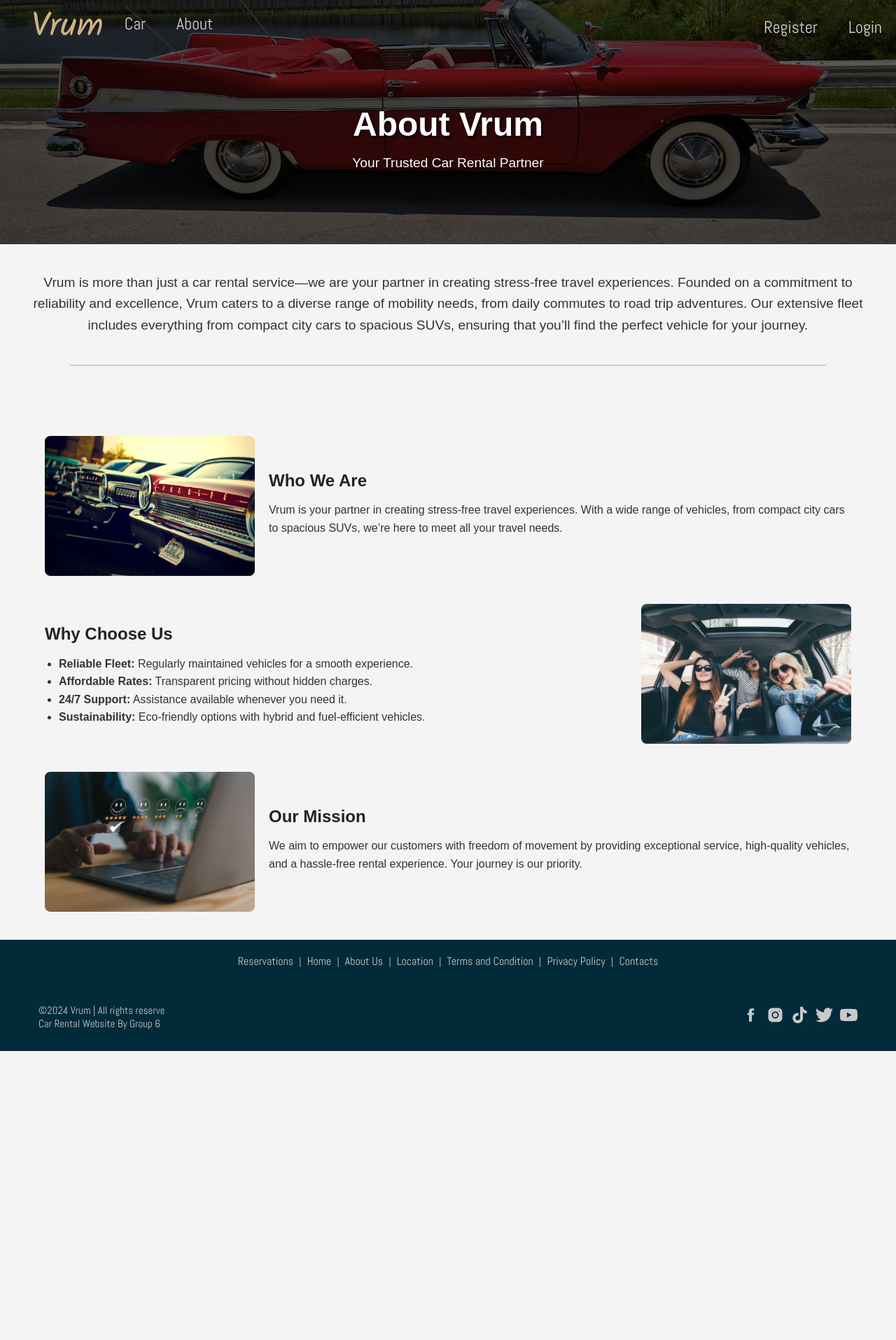
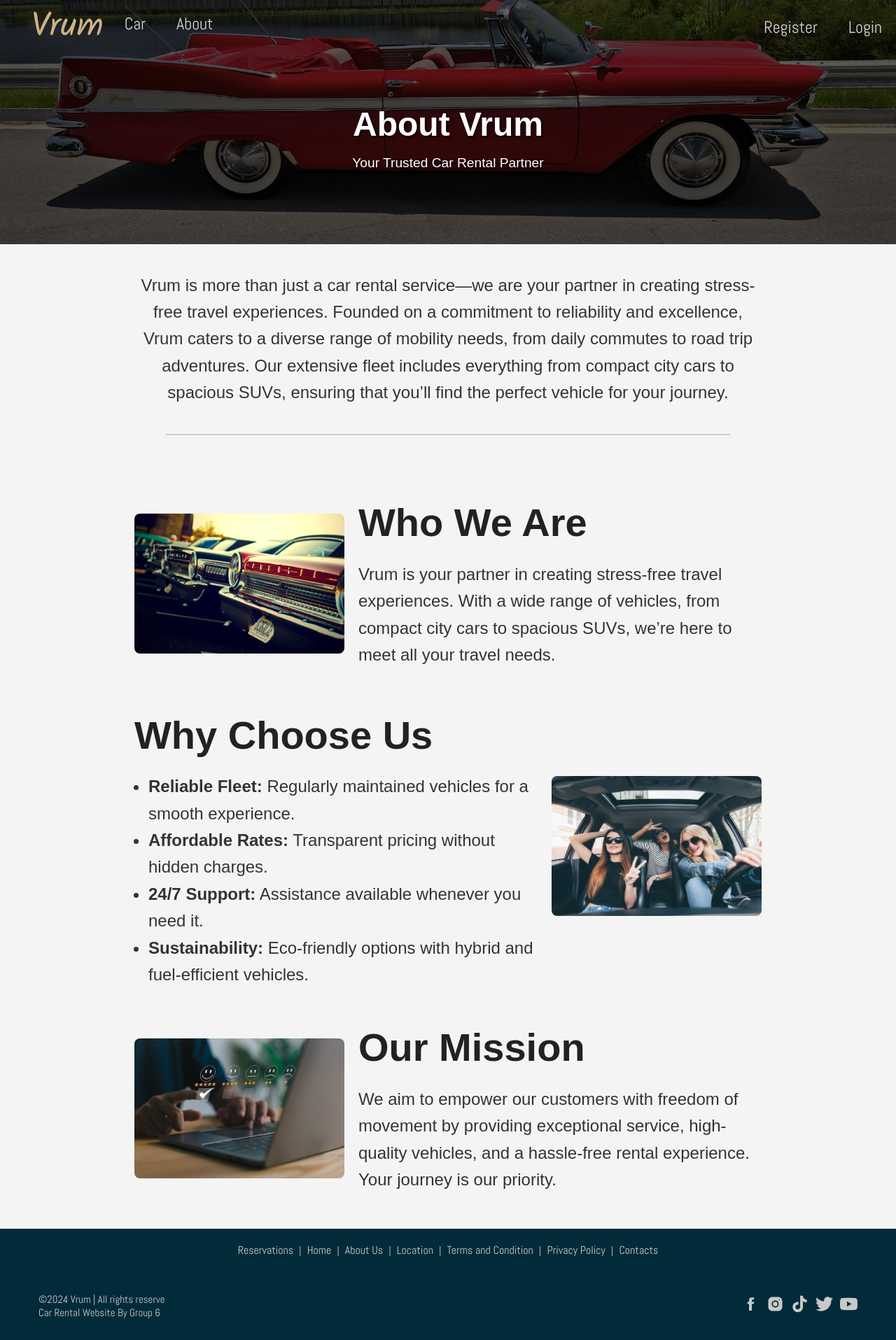
Before and after one commit to harvestephen/vrum-car-rental, a PHP site: page /about in a window 1280 px wide. Shown: the whole page at 70% size. Before the commit the page ends 1502 px from the top, so only its background shows below. Run offline with PHP 8.4, Linux system fonts and the light colour scheme.

Commit message:
about us page margin

```diff
--- a/pages/Users/AboutUs.php
+++ b/pages/Users/AboutUs.php
@@ -6,6 +6,7 @@
     </header>
 
     <!-- Intro Section -->
+    <div class="container">
         <div class="intro">
             <p>Vrum is more than just a car rental service—we are your partner in creating stress-free travel experiences.
                 Founded on a commitment to reliability and excellence, Vrum caters to a diverse range of mobility needs,
@@ -14,7 +15,7 @@
             <hr> <!-- Longer line separator -->
         </div>
 
-    <div class="container">
+        <div class="">
             <!-- Section 1 -->
             <div class="section">
                 <img src="./assets/images/AboutUs/CarsFleet.jpg" alt="Car Fleet">
@@ -50,3 +51,4 @@
 
         </div>
     </div>
+</div>
--- a/styles/index.css
+++ b/styles/index.css
@@ -756,7 +756,7 @@ footer {
   text-align: center;
   color: #fff;
   padding: 100px 20px;
-  background: url('/vrum-car-rental/assets/images/AboutUs/AboutCar.jpg') no-repeat center center/cover;
+  background: url('../assets/images/AboutUs/AboutCar.jpg') no-repeat center center/cover;
 }
 
 .about-page header::before {
@@ -789,18 +789,20 @@ padding-top:40px;
 }
 
 .about-page .container {
-  width: 90%;
-  max-width: 1200px;
-  margin: 20px auto;
+  width: 100%;
+  display: grid;
+  justify-content: center;
 }
 
 .about-page .intro {
   text-align: center;
-  padding: 40px;
+  width: 70vw;
+  padding-top: 40px;
+  padding-bottom: 40px
 }
 
 .about-page .intro p {
-  font-size: 1.2em;
+  font-size: 1.5em;
   margin-bottom: 20px;
 }
 
@@ -815,6 +817,7 @@ padding-top:40px;
   display: flex;
   align-items: center;
   margin-bottom: 40px;
+  width: 70vw;
 }
 
 .about-page .section img {
@@ -841,14 +844,17 @@ padding-top:40px;
 .about-page .section h2 {
   margin-bottom: 10px;
   color: #222;
+  font-size: 3.5rem;
 }
 
 .about-page .section p {
   margin-bottom: 10px;
+  font-size: 1.5rem;
 }
 
 .about-page .section ul {
   padding-left: 20px;
+  font-size: 1.5rem;
   list-style-type: disc;
 }
 .terms-page {
@@ -865,7 +871,7 @@ padding-top:40px;
   text-align: center;
   color: #fff;
   padding: 100px 20px;
-  background: url('/vrum-car-rental/assets/images/TermsCondition/Terms.jfif') no-repeat center center/cover;
+  background: url('../assets/images/TermsCondition/Terms.jfif') no-repeat center center/cover;
 }
 
 .terms-page header::before {
@@ -948,7 +954,7 @@ text-align:center;
   text-align: center;
   color: #fff;
   padding: 100px 20px;
-  background: url('/vrum-car-rental/assets/images/PrivacyPolicy/Privacy.avif') no-repeat center center/cover;
+  background: url('../assets/images/PrivacyPolicy/Privacy.avif') no-repeat center center/cover;
 }
 
 .privacy-policy-page header::before {
@@ -1032,7 +1038,7 @@ body.contact-page {
         text-align: center;
         color: #fff;
         padding: 100px 20px;
-        background: url('/vrum-car-rental/assets/images/Contacts/Contact.jpg') no-repeat center center/cover;
+        background: url('../assets/images/Contacts/Contact.jpg') no-repeat center center/cover;
     }
 
     .contact-page header::before {
```
Lines whose indentation alone changed are shown as unchanged.
